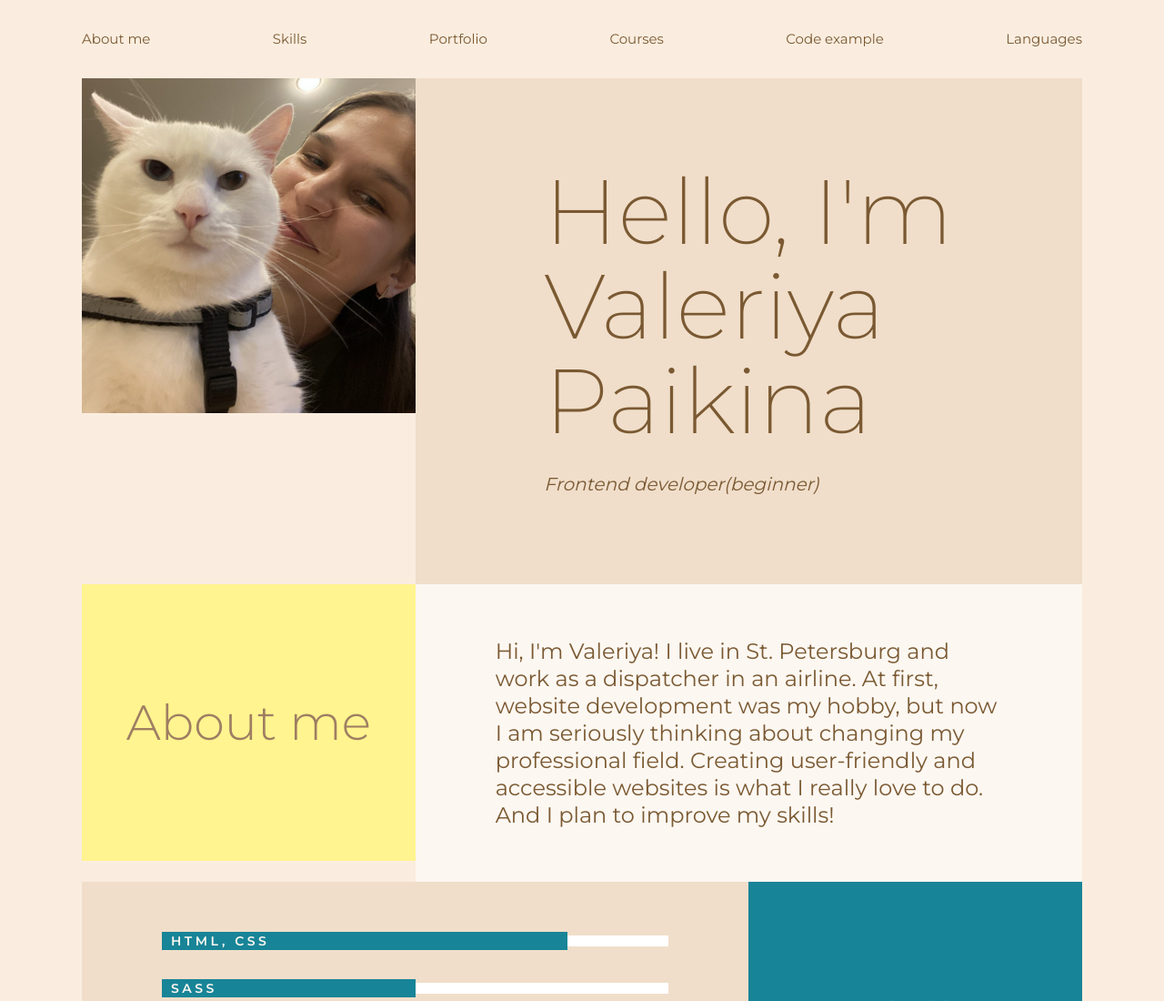
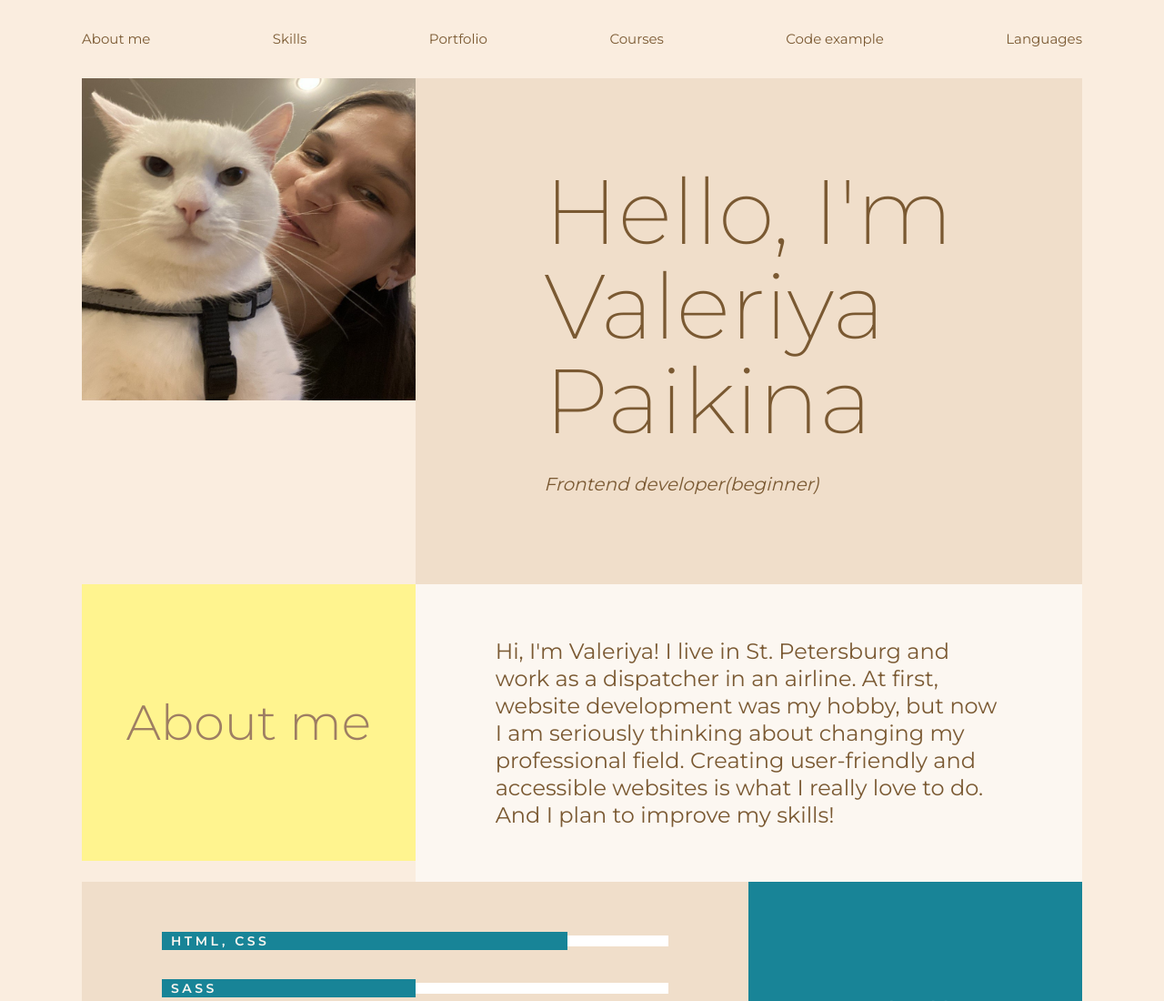
Before and after one commit to Valeriyapie/rsschool-cv, a website: page index.html in a window 1280 px wide. Shown: the top 1100 px of the page at 91% size. Drawn offline with Linux system fonts and the light colour scheme.

Commit message:
feat: update index.html

```diff
--- a/index.html
+++ b/index.html
@@ -46,7 +46,7 @@
       <div class="wrapper">
         <div class="promo__grid layout__grid">
           <div class="promo__photo_block">
-            <img src="src/img/photo-with-Doba.jpg" class="photo" alt="my photo">
+            <img src="src/img/photo-with-Doba.jpg" class="photo" alt="my photo" width="360px" height="360px">
           </div>
           <div class="promo__info_block">
             <div class="promo__text">
--- a/src/sass/base/_base.scss
+++ b/src/sass/base/_base.scss
@@ -51,7 +51,6 @@ h2{
 h3{
   @include font(3rem, 3.4rem, 600);
 }
-
-img{
-  width: 100%;
+.photo{
+  height: auto;
 }
--- a/src/sass/base/_sections.scss
+++ b/src/sass/base/_sections.scss
@@ -122,9 +122,7 @@
   display: flex;
   align-items: center;
 }
-.photo{
-  width: 100%;
-}
+
 .promo__info_block{
   order: 2;
   padding: 100px 0;
```
